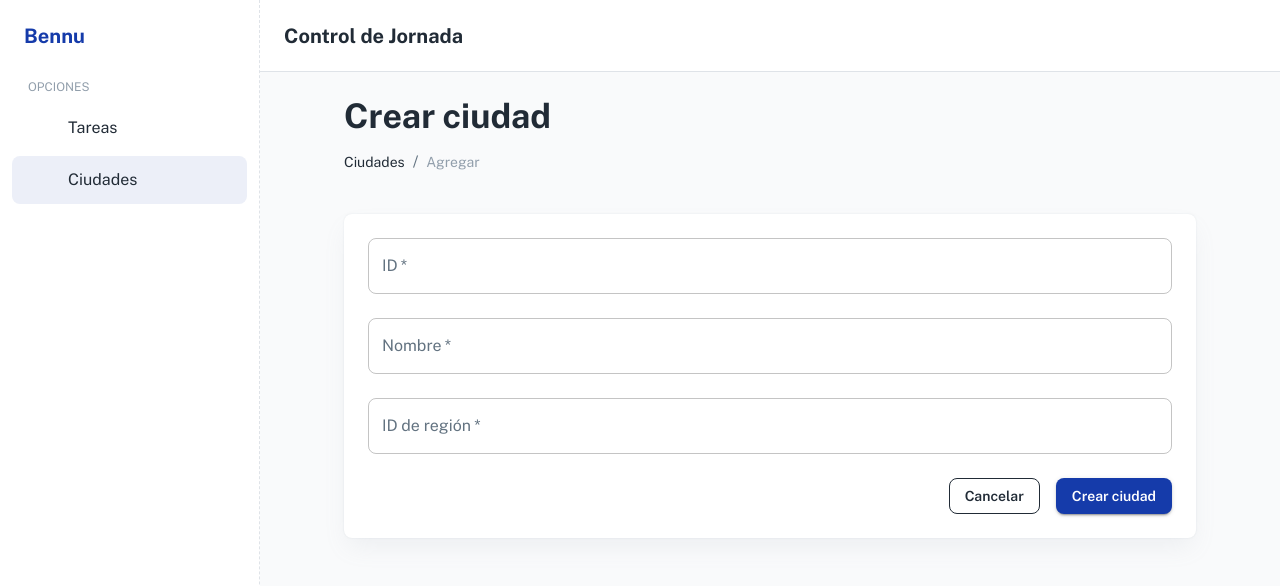
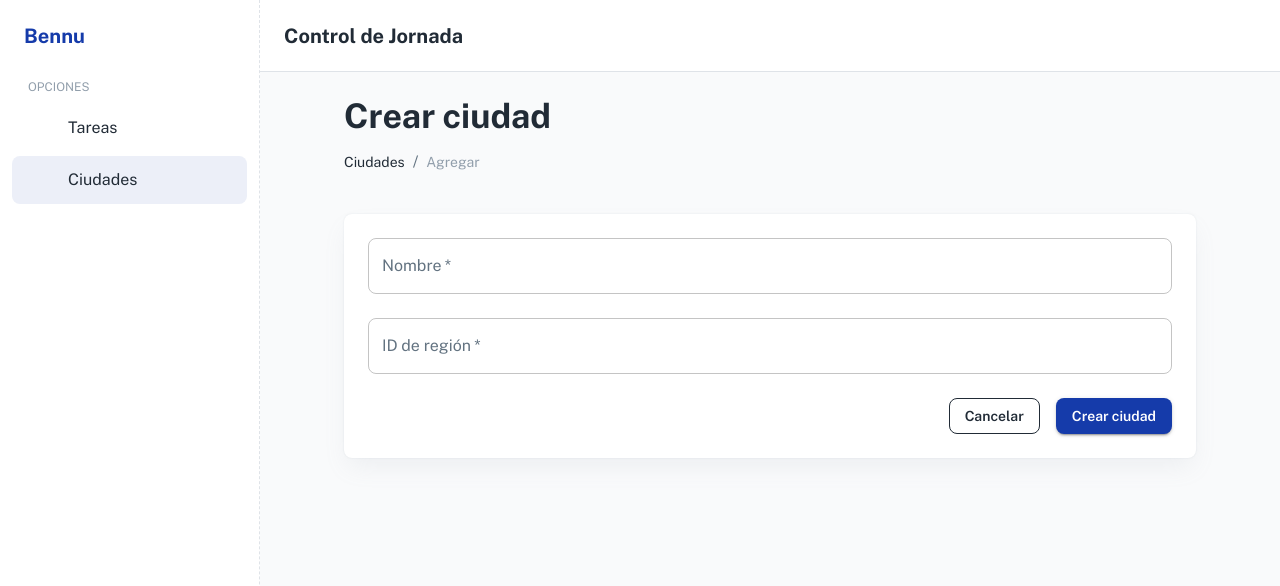
Before and after one commit to Chavaper/control-jornada-frontend, a Next.js app: page /city/add in a window 1280 px wide. Shown: the top 586 px of the page. Built offline with nearby package versions, Linux system fonts and the light colour scheme; some icons are missing; what @mui/material-nextjs would draw is missing.

Commit message:
feat(city): generar id automáticamente

```diff
--- a/src/model/city.model.ts
+++ b/src/model/city.model.ts
@@ -3,3 +3,5 @@ export interface CityModel {
   name: string
   regionId: number
 }
+
+export type CityRequest = Omit<CityModel, 'id'>
--- a/src/sections/city/city-new-edit-form.tsx
+++ b/src/sections/city/city-new-edit-form.tsx
@@ -12,7 +12,7 @@ import { getErrorMessage } from '@/helpers/API'
 import { RouterLink } from '@/routes/components'
 import { useRouter } from '@/routes/hooks'
 import { paths } from '@/routes/paths'
-import { cityById, saveCity, updateCity } from '@/services/rest'
+import { allCities, cityById, saveCity, updateCity } from '@/services/rest'
 
 import { CITY_DEFAULT_VALUES, CityFormValues, CitySchema } from './city'
 
@@ -42,7 +42,7 @@ export default function CityNewEditForm({ cityId }: Props) {
     const getCity = async () => {
       try {
         const city = await cityById(cityId)
-        reset({ id: city.id, name: city.name, regionId: city.regionId })
+        reset({ name: city.name, regionId: city.regionId })
       } catch (error) {
         enqueueSnackbar(getErrorMessage(error), { variant: 'error' })
         router.push(paths.city.list)
@@ -60,7 +60,9 @@ export default function CityNewEditForm({ cityId }: Props) {
         await updateCity(cityId, data)
         enqueueSnackbar('Ciudad actualizada')
       } else {
-        await saveCity(data)
+        const cities = await allCities()
+        const nextId = Math.max(0, ...cities.map((city) => city.id)) + 1
+        await saveCity({ ...data, id: nextId })
         enqueueSnackbar('Ciudad creada')
       }
       router.push(paths.city.list)
@@ -81,13 +83,6 @@ export default function CityNewEditForm({ cityId }: Props) {
     <FormProvider methods={methods} onSubmit={onSubmit}>
       <Card sx={{ p: 3 }}>
         <Stack spacing={3}>
-          <RHFTextField
-            name="id"
-            label="ID"
-            type="number"
-            required
-            disabled={!!cityId}
-          />
           <RHFTextField name="name" label="Nombre" required />
           <RHFTextField
             name="regionId"
--- a/src/sections/city/city.ts
+++ b/src/sections/city/city.ts
@@ -10,11 +10,6 @@ export const TABLE_HEAD: TableHeadItem[] = [
 ]
 
 export const CitySchema = Yup.object({
-  id: Yup.number()
-    .typeError('El ID debe ser un número')
-    .required('El ID es obligatorio')
-    .integer('El ID debe ser un número entero')
-    .positive('El ID debe ser mayor que 0'),
   name: Yup.string()
     .trim()
     .required('El nombre es obligatorio')
--- a/src/services/rest/city/cityService.ts
+++ b/src/services/rest/city/cityService.ts
@@ -1,5 +1,5 @@
 import { handleResponse, JSON_HEADERS } from '@/helpers/API'
-import { CityModel } from '@/model'
+import { CityModel, CityRequest } from '@/model'
 
 const apiUrl = `${process.env.BASE_URL_API}/v1/template/city`
 
@@ -24,7 +24,7 @@ export const saveCity = async (city: CityModel): Promise<CityModel> => {
 
 export const updateCity = async (
   id: string | number,
-  city: CityModel
+  city: CityRequest
 ): Promise<CityModel> => {
   const response = await fetch(`${apiUrl}/${id}`, {
     method: 'PUT',
```
